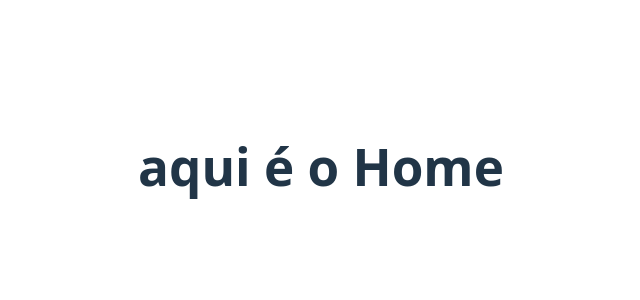
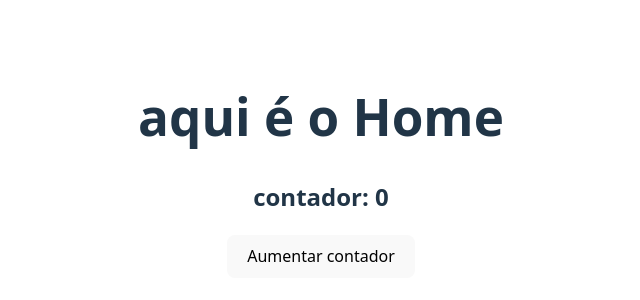
Before and after one commit to Richard-4663/My-projects-React, a React (Vite) app: page / in a window 1280 px wide. Shown: the part 234-534 px from the top of the page, without its empty margins (319-959 px from the left). Built offline with nearby package versions, Linux system fonts and the light colour scheme.

Commit message:
adicionando contador

```diff
--- /dev/null
+++ b/src/components/Button.jsx
@@ -0,0 +1,7 @@
+function Button({text, funcao}){
+    return(
+        <button onClick={funcao}> {text} </button>
+    )
+}
+
+export default Button
--- a/src/pages/Home/index.jsx
+++ b/src/pages/Home/index.jsx
@@ -1,8 +1,16 @@
+import { useState } from "react"
+import Button from "../../components/Button"
+
 function Home(){
+
+    const [count, setCount] = useState(0)
+    const aumentarContador = () => setCount((prevCount) => prevCount + 1)
     return(
 
         <div>
             <h1>aqui é o Home</h1>
+            <h2>contador: {count}</h2>
+            <Button text="Aumentar contador" funcao={aumentarContador}/>
         </div>
 
     )
```
